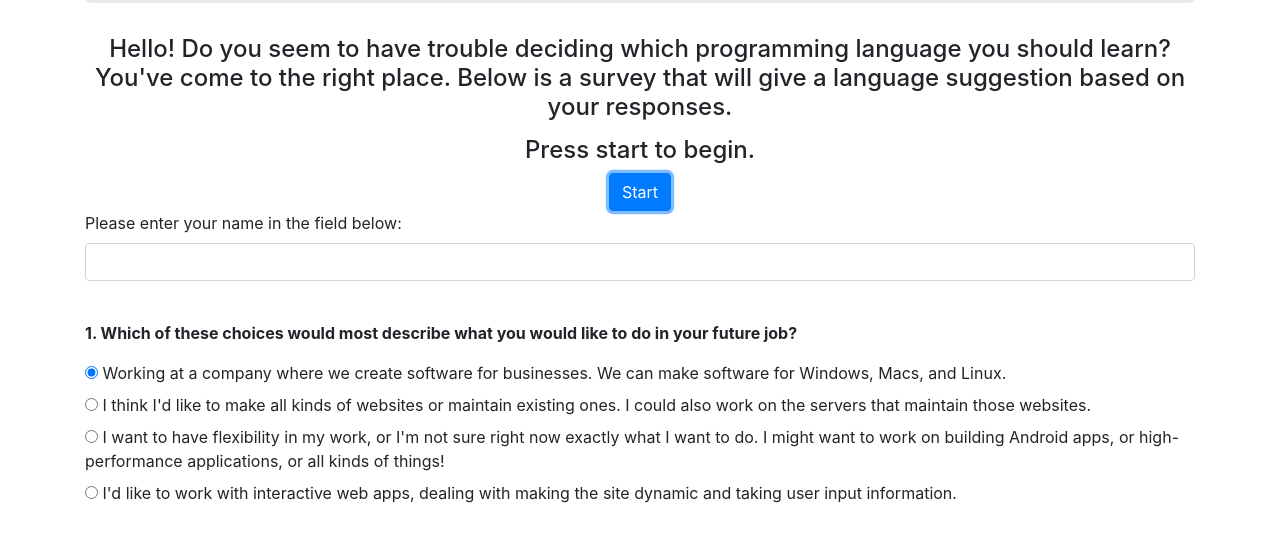
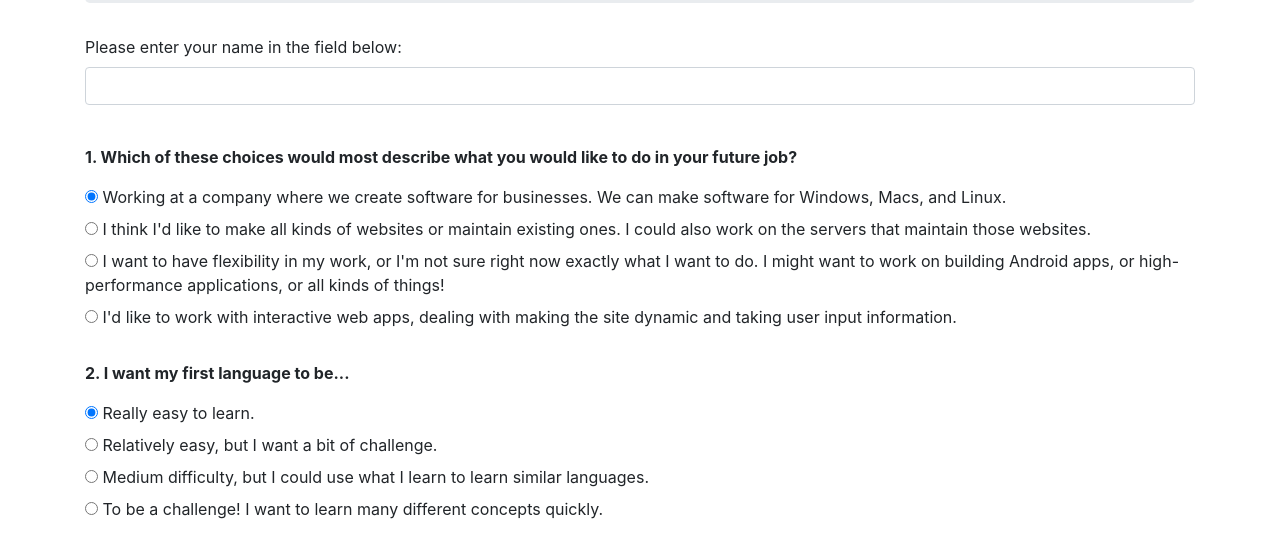
Before and after one commit to eyesicedover/track-suggester, a plain HTML site: page index.html in a window 1280 px wide. Both pictures are taken after a click on the button "Start". Shown: the part 196-730 px from the top of the page. Drawn offline with Linux system fonts and the light colour scheme.

Commit message:
add click on start button to hide intro text and start button while showing survey text

```diff
--- a/css/styles.css
+++ b/css/styles.css
@@ -7,6 +7,10 @@ h1, h3, h4 {
   font-weight: bold;
 }
 
+#surveyForm {
+  display: none;
+}
+
 #resultJava, #resultPHP, #resultRuby, #resultC {
   display: none;
 }
--- a/index.html
+++ b/index.html
@@ -12,8 +12,8 @@
       <div class="jumbotron">
         <h1>Programming Track Survey</h1>
       </div>
-      <h4>Hello! Do you seem to have trouble deciding which programming language you should learn? You've come to the right place. Below is a survey that will give a language suggestion based on your responses.</h4>
-      <h4>Press start to begin.</h4>
+      <h4 class="intro">Hello! Do you seem to have trouble deciding which programming language you should learn? You've come to the right place. We have a survey that will give you a language suggestion based on your responses.</h4>
+      <h4 class="intro">Press start to begin.</h4>
       <div class="d-flex justify-content-center">
         <button type="submit" class="btn btn-primary" id="start">Start</button>
       </div>
@@ -158,11 +158,11 @@
               Mostly web applications. Or if I put in a little more work, make iOS or Mac apps.
             </label>
           </div>
+          <br>
+          <div class="d-flex justify-content-center">
+            <button type="submit" class="btn btn-primary" id="submit">Submit</button>
+          </div>
         </form>
-        <br>
-        <div class="d-flex justify-content-center">
-          <button type="submit" class="btn btn-primary" id="submit">Submit</button>
-        </div>
         <br>
 
         <div id="resultJava">
--- a/js/scripts.js
+++ b/js/scripts.js
@@ -0,0 +1,12 @@
+$(document).ready(function(){
+  $("#start").click(function() {
+    event.preventDefault();
+    $("#start").fadeOut();
+    $(".intro").fadeOut();
+    $("#surveyForm").fadeIn();
+  });
+
+  $("#surveyForm").submit(function(event){
+    event.preventDefault();
+  });
+});
```
